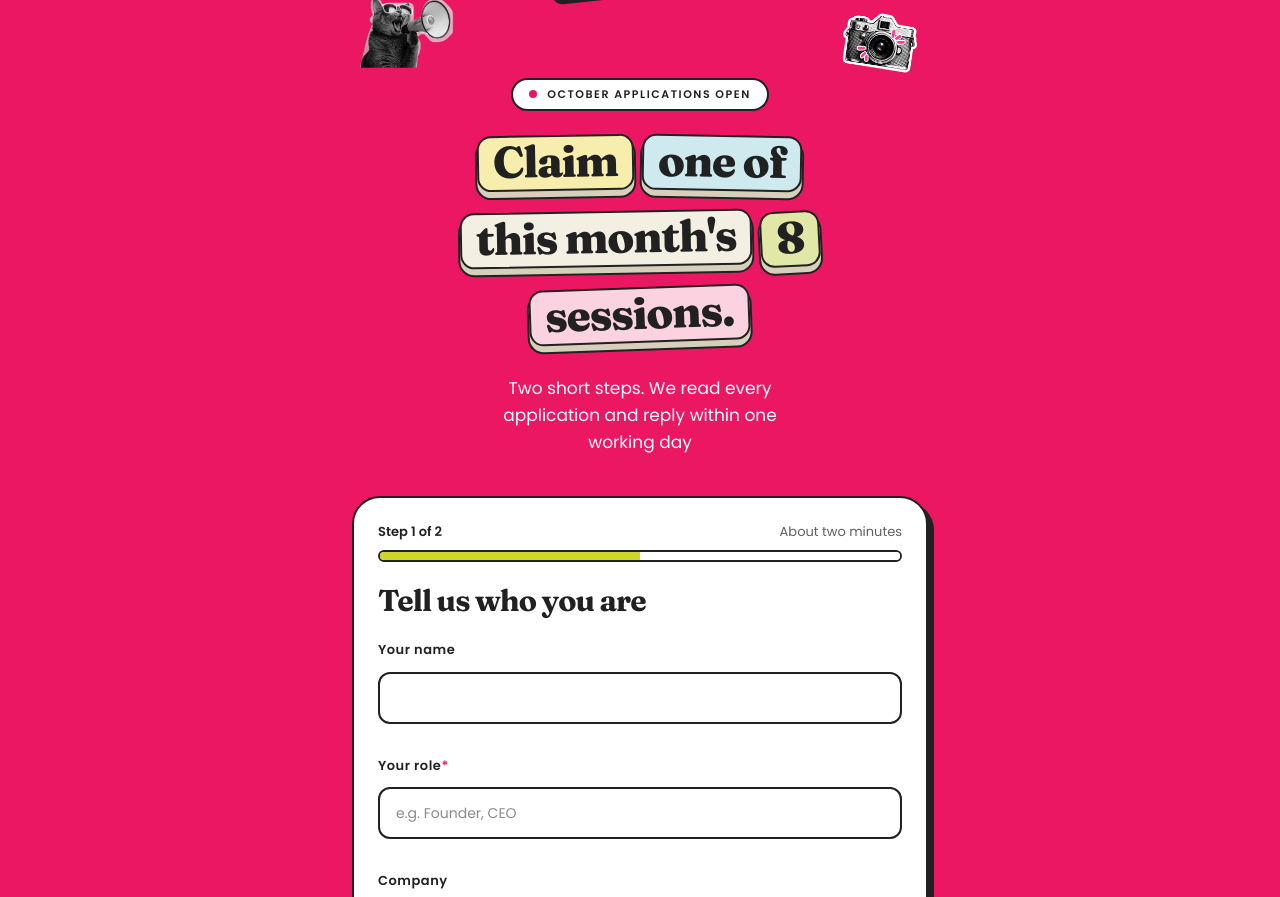
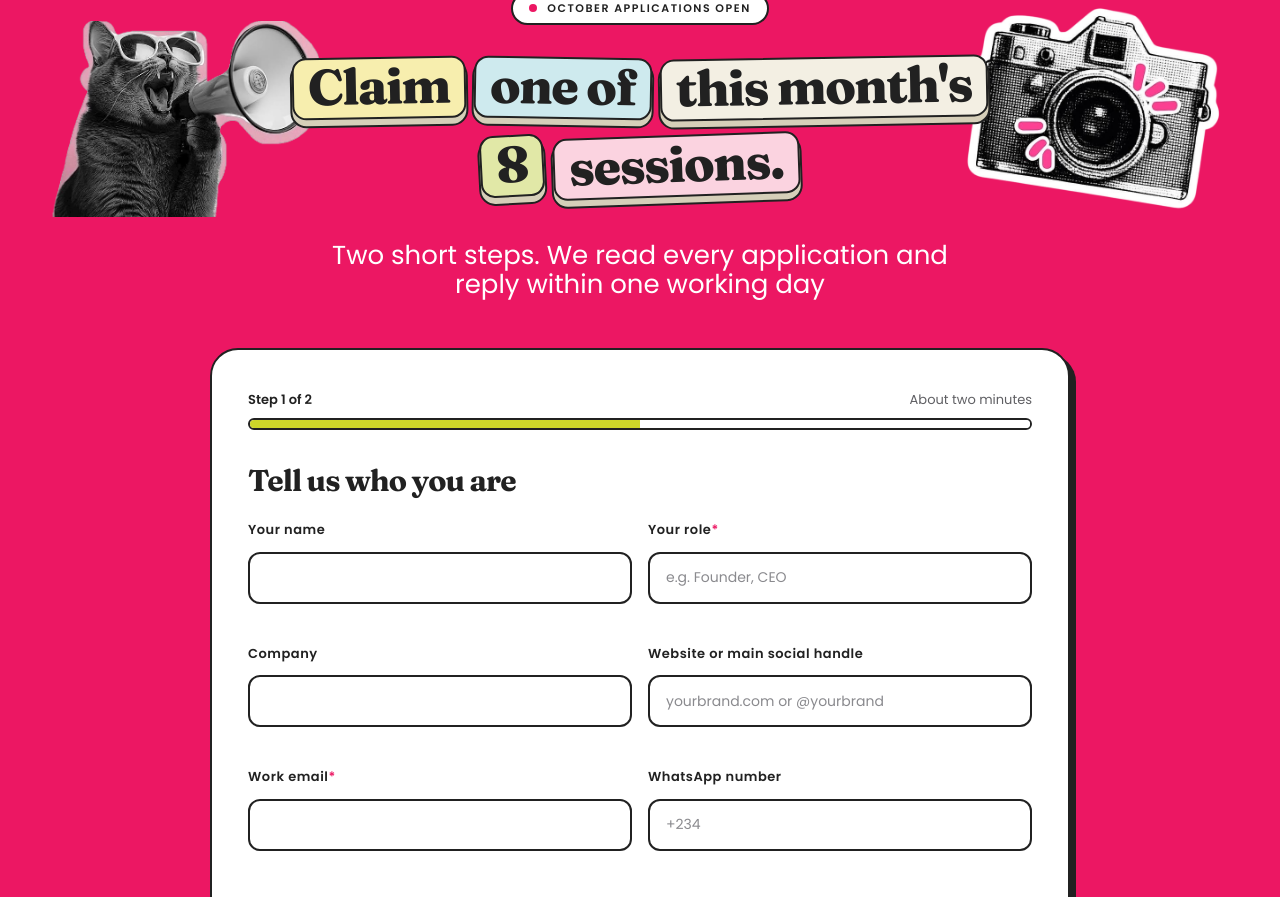
Before and after one commit to Edema-wxd/dss, a Next.js app: page / in a window 1280 px wide. Shown: the part 7560-8457 px from the top of the page. Built offline with nearby package versions, Linux system fonts and the light colour scheme.

Commit message:
Lay out the application section and form for desktop
Enlarge the stickers and keycap headline, put step 1 fields in two columns, wrap the step 2 chips in rows, and inline the footer actions on lg screens.

Co-Authored-By: Claude Opus 5.5 <noreply@anthropic.com>

```diff
--- a/src/components/landing/apply-form.tsx
+++ b/src/components/landing/apply-form.tsx
@@ -72,7 +72,7 @@ function ChipGroup({ label, name, options }: { label: string; name: string; opti
         onValueChange={setValue}
         orientation="vertical"
         spacing={2.5}
-        className="data-vertical:items-start"
+        className="data-vertical:items-start lg:data-vertical:flex-row lg:data-vertical:flex-wrap"
       >
         {options.map((o) => (
           <ToggleGroupItem key={o} value={o} className={chipClass}>
@@ -133,7 +133,7 @@ export function ApplyForm() {
 
   return (
     <form
-      className="rounded-[28px] border-2 border-ink bg-white p-6 shadow-hard-lg"
+      className="rounded-[28px] border-2 border-ink bg-white p-6 shadow-hard-lg lg:px-9 lg:pt-10 lg:pb-8"
       onSubmit={(e) => {
         e.preventDefault();
         // TODO: post the application to the backend / CRM.
@@ -153,8 +153,8 @@ export function ApplyForm() {
 
       {/* both steps stay mounted so answers survive "Back" and "Continue" */}
       <div hidden={step !== 1}>
-        <h3 className="mt-6 text-[30px] leading-[1.02] font-bold tracking-[-0.03em]">Tell us who you are</h3>
-        <div className="mt-6 flex flex-col gap-8">
+        <h3 className="mt-6 text-[30px] leading-[1.02] font-bold tracking-[-0.03em] lg:mt-9">Tell us who you are</h3>
+        <div className="mt-6 flex flex-col gap-8 lg:grid lg:grid-cols-2 lg:gap-x-4 lg:gap-y-10">
           {stepOneFields.map((f) => (
             <div key={f.id} className="grid gap-3">
               <Label htmlFor={`apply-${f.id}`} className={`${labelClass} gap-0`}>
@@ -173,19 +173,25 @@ export function ApplyForm() {
             </div>
           ))}
         </div>
-        <p className="mt-8 text-center text-[13px] text-slate">We never share your details.</p>
-        <Button type="submit" variant="brand" size="xl" className="mt-6 h-[52px] w-full">
-          Continue →
-        </Button>
+        <div className="lg:mt-12 lg:flex lg:items-center lg:justify-between lg:gap-6">
+          <p className="mt-8 text-center text-[13px] text-slate lg:mt-0">We never share your details.</p>
+          <Button type="submit" variant="brand" size="xl" className="mt-6 h-[52px] w-full lg:mt-0 lg:w-auto lg:px-7 lg:text-[15px]">
+            Continue →
+          </Button>
+        </div>
       </div>
 
       <div hidden={step !== 2}>
-        <h3 className="mt-6 text-[30px] leading-[1.02] font-bold tracking-[-0.03em]">
+        <h3 className="mt-6 text-[30px] leading-[1.02] font-bold tracking-[-0.03em] lg:mt-9">
           Tell us about the moment
         </h3>
-        <div className="mt-6 flex flex-col gap-8">
-          <ChipGroup label="What's your next big moment?" name="moment" options={moments} />
-          <ChipGroup label="When is it?" name="timing" options={timings} />
+        <div className="mt-6 flex flex-col gap-8 lg:grid lg:grid-cols-2 lg:gap-x-4 lg:gap-y-10">
+          <div className="lg:col-span-2">
+            <ChipGroup label="What's your next big moment?" name="moment" options={moments} />
+          </div>
+          <div className="lg:col-span-2">
+            <ChipGroup label="When is it?" name="timing" options={timings} />
+          </div>
           <SelectField
             id="investment"
             label="Monthly marketing investment"
@@ -193,7 +199,7 @@ export function ApplyForm() {
             options={investments}
           />
           <SelectField id="decider" label="Who decides on this?" placeholder="Choose one" options={deciders} />
-          <div className="grid gap-3">
+          <div className="grid gap-3 lg:col-span-2">
             <Label htmlFor="apply-goal" className={labelClass}>
               What would make this session worth your 30 minutes? (optional)
             </Label>
@@ -205,18 +211,18 @@ export function ApplyForm() {
               className="min-h-[100px] rounded-[12px] border-2 border-ink bg-white px-4 py-3 text-base placeholder:text-[#8a8a8e]"
             />
           </div>
-          <Label className="items-start gap-3 text-[14px] leading-[1.5] font-normal text-slate">
+          <Label className="items-start gap-3 text-[14px] leading-[1.5] font-normal text-slate lg:col-span-2">
             <Checkbox name="consent" required={step === 2} className="mt-0.5 size-[18px] rounded-[4px] border-[1.5px] border-slate" />
             Digital Savvy Studios can contact me about my application by email or WhatsApp. My
             details are handled in line with the Nigeria Data Protection Act 2023, and I can opt out
             anytime.
           </Label>
         </div>
-        <div className="mt-10 flex flex-col gap-4">
-          <Button type="button" variant="paper" size="xl" className="h-[52px] w-full" onClick={() => setStep(1)}>
+        <div className="mt-10 flex flex-col gap-4 lg:mt-12 lg:flex-row lg:justify-between">
+          <Button type="button" variant="paper" size="xl" className="h-[52px] w-full lg:w-auto lg:px-7 lg:text-[15px]" onClick={() => setStep(1)}>
             ← Back
           </Button>
-          <Button type="submit" variant="brand" size="xl" className="h-[52px] w-full">
+          <Button type="submit" variant="brand" size="xl" className="h-[52px] w-full lg:w-auto lg:px-7 lg:text-[15px]">
             Submit my application
           </Button>
         </div>
--- a/src/components/landing/apply.tsx
+++ b/src/components/landing/apply.tsx
@@ -7,11 +7,11 @@ export function Apply() {
     <section
       id="apply"
       aria-labelledby="apply-title"
-      className="scroll-mt-0 overflow-hidden border-b-2 border-ink bg-pink px-4 pt-12 pb-14"
+      className="scroll-mt-0 overflow-hidden border-b-2 border-ink bg-pink px-4 pt-12 pb-14 lg:overflow-visible lg:border-t-2 lg:px-10 lg:pt-[88px] lg:pb-[68px]"
     >
-      <div className="mx-auto max-w-xl">
-        <div className="relative h-[120px]">
-          <p className="absolute top-0 left-1/2 -translate-x-1/2 -rotate-6 rounded-[10px] border-2 border-ink bg-lime px-4 py-2 text-[15px] font-semibold whitespace-nowrap shadow-hard-sm">
+      <div className="relative mx-auto max-w-xl lg:max-w-[1280px]">
+        <div className="relative h-[120px] lg:absolute lg:inset-x-0 lg:top-0 lg:h-0">
+          <p className="absolute top-0 left-1/2 -translate-x-1/2 -rotate-6 rounded-[10px] border-2 border-ink bg-lime px-4 py-2 text-[15px] font-semibold whitespace-nowrap shadow-hard-sm lg:-top-[116px] lg:right-[58px] lg:left-auto lg:translate-x-0 lg:px-[18px] lg:py-3 lg:text-[16px] lg:shadow-hard">
             8 founders a month
           </p>
           <Image
@@ -19,27 +19,27 @@ export function Apply() {
             alt=""
             width={755}
             height={555}
-            sizes="118px"
-            className="absolute top-10 -left-2 w-[118px]"
+            sizes="(min-width: 1024px) 340px, 118px"
+            className="absolute top-10 -left-2 w-[118px] lg:top-[2px] lg:-left-[34px] lg:w-[340px]"
           />
           <Image
             src="/images/camera-sticker.png"
             alt=""
             width={736}
             height={736}
-            sizes="96px"
-            className="absolute top-12 right-0 w-[96px]"
+            sizes="(min-width: 1024px) 325px, 96px"
+            className="absolute top-12 right-0 w-[96px] lg:-top-[36px] lg:-right-[16px] lg:w-[325px]"
           />
         </div>
 
-        <p className="mx-auto mt-2 flex w-fit items-center gap-2.5 rounded-full border-2 border-ink bg-white px-4 py-1.5 text-[11px] font-semibold tracking-[0.14em] uppercase">
+        <p className="relative mx-auto mt-2 flex w-fit lg:mt-0 items-center gap-2.5 rounded-full border-2 border-ink bg-white px-4 py-1.5 text-[11px] font-semibold tracking-[0.14em] uppercase">
           <span aria-hidden className="size-2 rounded-full bg-pink" />
           October applications open
         </p>
 
-        <h2 id="apply-title" className="mt-6 text-center text-[44px]">
+        <h2 id="apply-title" className="relative mt-6 text-center text-[44px] lg:mt-8 lg:text-[50px]">
           <span className="sr-only">Claim one of this month&apos;s 8 sessions.</span>
-          <span aria-hidden className="flex flex-wrap justify-center gap-x-2 gap-y-5">
+          <span aria-hidden className="flex flex-wrap justify-center gap-x-2 gap-y-5 lg:mx-auto lg:max-w-[700px] lg:gap-y-4">
             <Keycap tone="butter" className="-rotate-1">Claim</Keycap>
             <Keycap tone="aqua" className="rotate-1">one of</Keycap>
             <Keycap tone="paper" className="-rotate-1">this month&apos;s</Keycap>
@@ -47,11 +47,11 @@ export function Apply() {
             <Keycap tone="pink" className="rotate-[-2deg]">sessions.</Keycap>
           </span>
         </h2>
-        <p className="mx-auto mt-8 max-w-[300px] text-center text-[17px] leading-[1.6] text-white">
+        <p className="mx-auto mt-8 max-w-[300px] text-center text-[17px] leading-[1.6] text-white lg:mt-11 lg:max-w-[680px] lg:text-[26px] lg:leading-[1.15]">
           Two short steps. We read every application and reply within one working day
         </p>
 
-        <div className="mt-10">
+        <div className="mt-10 lg:mx-auto lg:mt-12 lg:max-w-[860px]">
           <ApplyForm />
         </div>
       </div>
```
